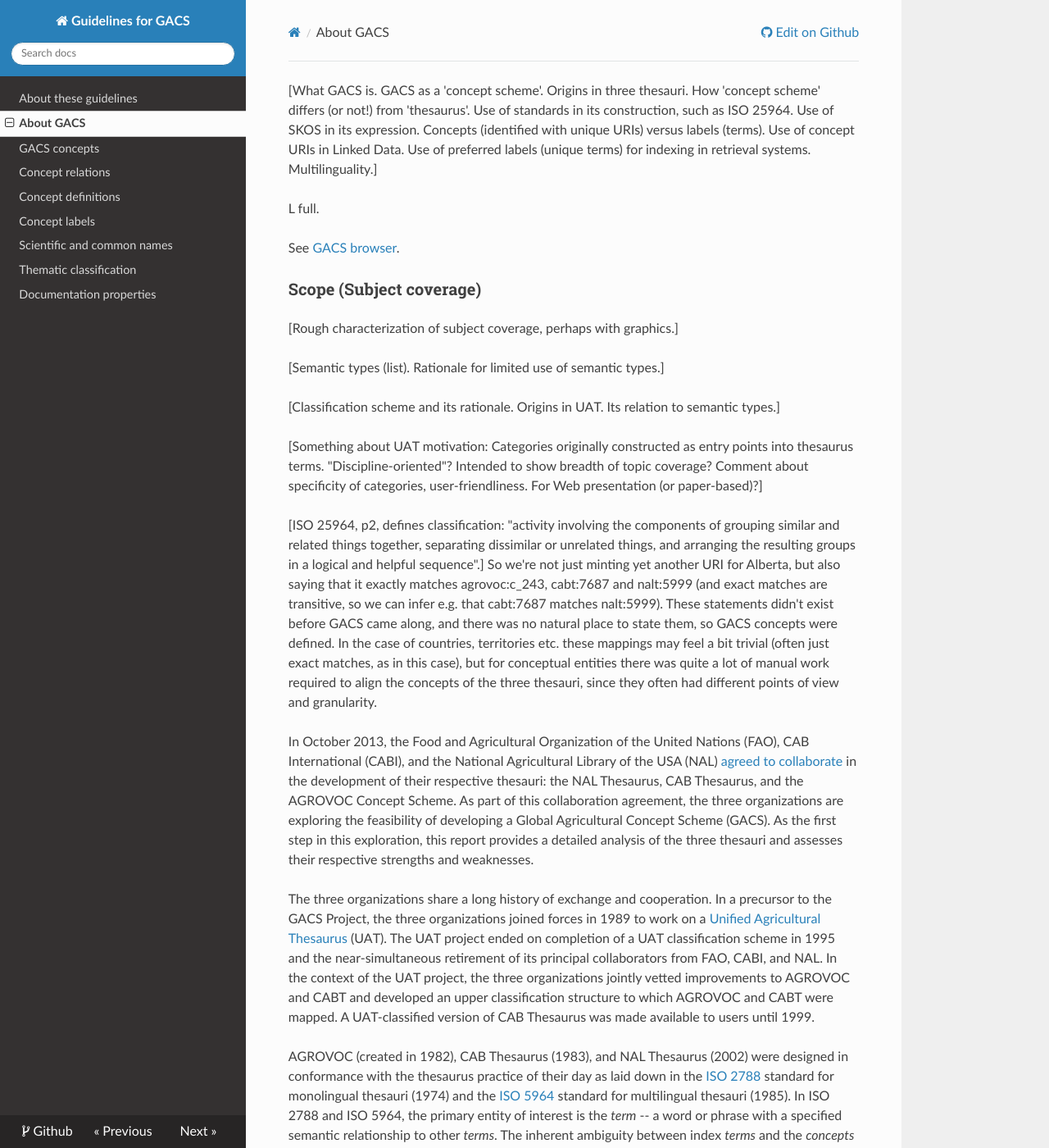
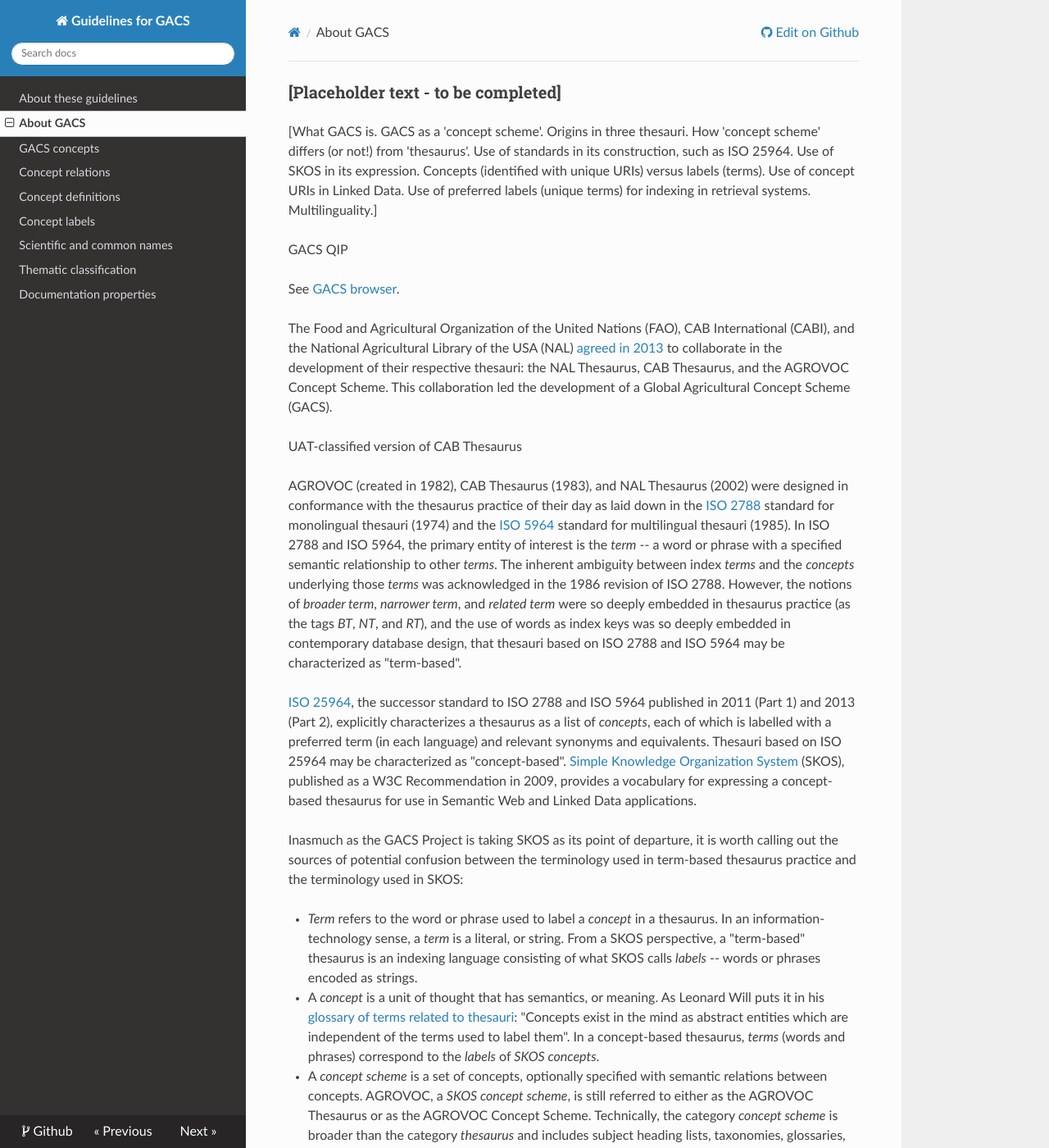
Before and after one commit to agrisemantics/gacs-qip, an MkDocs documentation site: the page built from docs/gacs.md, in a window 1280 px wide and 1400 px high. Shown: the whole window at 82% size. Built offline with MkDocs 1.6.1, drawn with Linux system fonts in a browser that asks for light colours; nearby versions of some CDN libraries; old or Windows-style settings are respelled for this version of MkDocs; some of the changed text lies outside the part shown.

Commit message:
start to edit "About GACS"

```diff
--- a/docs/gacs.md
+++ b/docs/gacs.md
@@ -1,3 +1,5 @@
+### [Placeholder text - to be completed]
+
 [What GACS is.  GACS as a 'concept scheme'.  Origins in three thesauri. How
 'concept scheme' differs (or not!) from 'thesaurus'.  Use of standards in its
 construction, such as ISO 25964.  Use of SKOS in its expression.  Concepts
@@ -5,59 +7,19 @@
 Linked Data.  Use of preferred labels (unique terms) for indexing in retrieval
 systems.  Multilinguality.]
 
-L full.
+GACS QIP
 
 See [GACS browser](http://browser.agrisemantics.org/gacs/en/).
-### Scope (Subject coverage)
 
-[Rough characterization of subject coverage, perhaps with graphics.]
+The Food and Agricultural Organization of the United Nations
+(FAO), CAB International (CABI), and the National Agricultural Library of the
+USA (NAL) [agreed in 2013](http://aims.fao.org/community/agrovoc/blogs/national-agricultural-library-usa-cabi-and-fao-agree-collaboration-developme)
+to collaborate
+in the development of their respective thesauri: the NAL Thesaurus, CAB
+Thesaurus, and the AGROVOC Concept Scheme.  This collaboration led the development of
+a Global Agricultural Concept Scheme (GACS).
 
-[Semantic types (list).  Rationale for limited use of semantic types.]
-
-[Classification scheme and its rationale.  Origins in UAT.  Its relation
-to semantic types.]
-
-[Something about UAT motivation: Categories originally constructed as entry
-points into thesaurus terms.  "Discipline-oriented"?  Intended to show breadth
-of topic coverage?  Comment about specificity of categories, user-friendliness.
-For Web presentation (or paper-based)?]
-
-[ISO 25964, p2, defines classification: "activity involving the components of
-grouping similar and related things together, separating dissimilar or
-unrelated things, and arranging the resulting groups in a logical and helpful
-sequence".]
-So we're not just minting yet another URI for Alberta, but also saying
-that it exactly matches agrovoc:c_243, cabt:7687 and nalt:5999 (and
-exact matches are transitive, so we can infer e.g. that cabt:7687
-matches nalt:5999). These statements didn't exist before GACS came
-along, and there was no natural place to state them, so GACS concepts
-were defined. In the case of countries, territories etc. these mappings
-may feel a bit trivial (often just exact matches, as in this case), but
-for conceptual entities there was quite a lot of manual work required to
-align the concepts of the three thesauri, since they often had different
-points of view and granularity.
-
-In October 2013, the Food and Agricultural Organization of the United Nations
-(FAO), CAB International (CABI), and the National Agricultural Library of the
-USA (NAL) [agreed to
-collaborate](http://aims.fao.org/community/agrovoc/blogs/national-agricultural-library-usa-cabi-and-fao-agree-collaboration-developme)
-in the development of their respective thesauri: the NAL Thesaurus, CAB
-Thesaurus, and the AGROVOC Concept Scheme.  As part of this collaboration
-agreement, the three organizations are exploring the feasibility of developing
-a Global Agricultural Concept Scheme (GACS).  As the first step in this
-exploration, this report provides a detailed analysis of the three thesauri and
-assesses their respective strengths and weaknesses.
-
-The three organizations share a long history of exchange and cooperation.  In a
-precursor to the GACS Project, the three organizations joined forces in 1989 to
-work on a [Unified Agricultural
-Thesaurus](http://www.nal.usda.gov/pubs_dbs/ann_rpts/1994/94arint.htm) (UAT).
-The UAT project ended on completion of a UAT classification scheme in 1995 and
-the near-simultaneous retirement of its principal collaborators from FAO, CABI,
-and NAL.  In the context of the UAT project, the three organizations jointly
-vetted improvements to AGROVOC and CABT and developed an upper
-classification structure to which AGROVOC and CABT were mapped.  A
-UAT-classified version of CAB Thesaurus was made available to users until 1999.
+UAT-classified version of CAB Thesaurus
 
 AGROVOC (created in 1982), CAB Thesaurus (1983), and NAL Thesaurus (2002) were
 designed in conformance with the thesaurus practice of their day as laid down
@@ -124,3 +86,14 @@
 is a more flexible conceptualization optimized to support the sorts of indexing
 and structured browsing for which the three thesauri considered here were
 originally designed.
+
+So we're not just minting yet another URI for Alberta, but also saying
+that it exactly matches agrovoc:c_243, cabt:7687 and nalt:5999 (and
+exact matches are transitive, so we can infer e.g. that cabt:7687
+matches nalt:5999). These statements didn't exist before GACS came
+along, and there was no natural place to state them, so GACS concepts
+were defined. In the case of countries, territories etc. these mappings
+may feel a bit trivial (often just exact matches, as in this case), but
+for conceptual entities there was quite a lot of manual work required to
+align the concepts of the three thesauri, since they often had different
+points of view and granularity.
```
